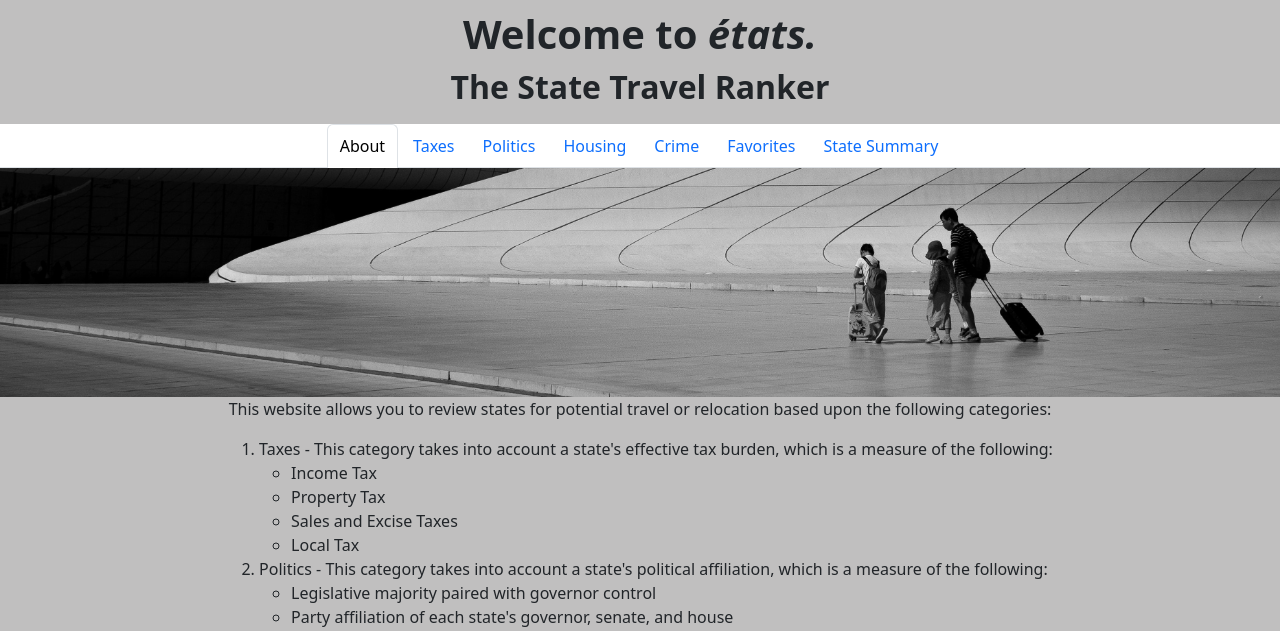
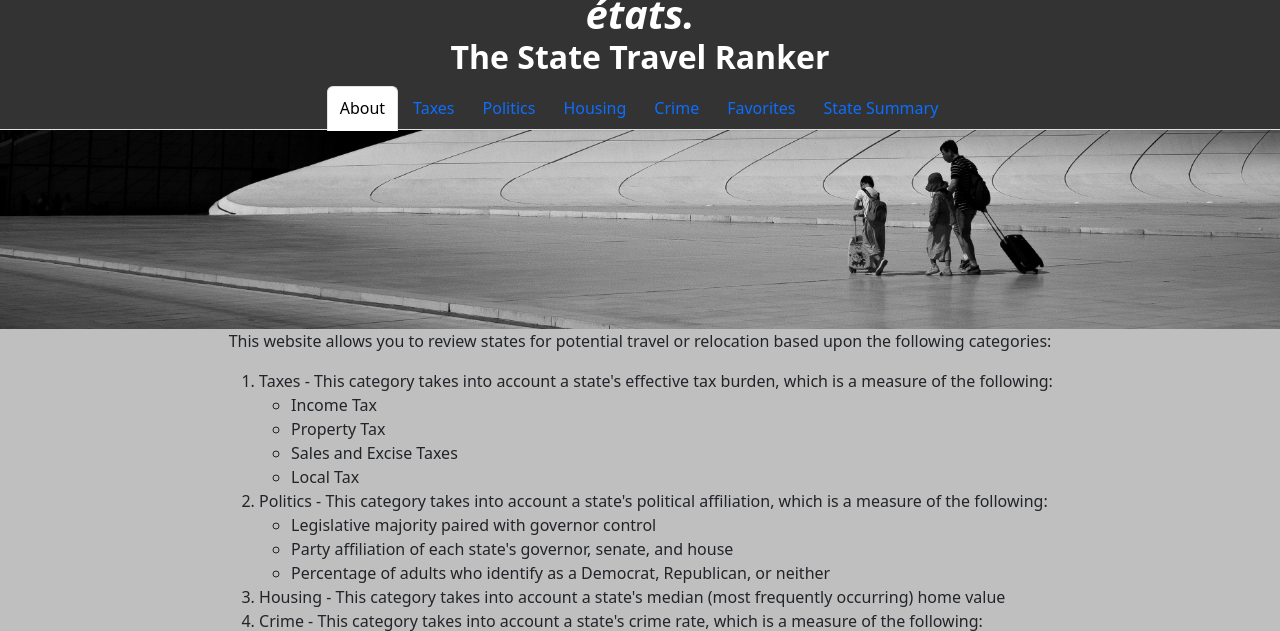
Before and after one commit to josh-on-github/etats, a Django app: page /etats/ in a window 1280 px wide. Shown: the top 631 px of the page. Run offline with Django 4.2, Linux system fonts and the light colour scheme; data comes from the database, SQL or seed files in the repository; data that the repository does not hold is empty; some libraries are stand-ins or nearby versions.

Commit message:
made header a sticky flexbox

```diff
--- a/capstone/etats/static/etats/styles.css
+++ b/capstone/etats/static/etats/styles.css
@@ -1,4 +1,4 @@
-/* body {
+body {
     display: flex;
     flex-direction: column;
     align-items: center;
@@ -9,18 +9,32 @@
 .header {
     display: flex;
     flex-direction: column;
+    justify-content: center;
     align-items: center;
+    height: 120px;
+    width: 100%;
+    padding-top: 10px;
+    padding-bottom: 10px;
+    background-color: #333;
     position: fixed;
     top: 0;
     left: 0;
-    right: 0;
-    background-color: #fff;
-    box-shadow: 0 2px 2px -2px rgba(0, 0, 0, 0.2);
+    z-index: 999;
 }
 
-h1 {
+.header h1 {
+    color: white;
     margin: 0;
-    padding: 10px 0;
+}
+
+.header h2 {
+    color: white;
+    margin: 0;
+}
+
+img {
+    width: 100%;
+    margin-top: 100px;
 }
 
 .nav-tabs {
@@ -31,93 +45,7 @@ h1 {
     align-items: center;
     justify-content: center;
     width: 100%;
-    background-color: #fff;
-    box-shadow: 0 2px 2px -2px rgba(0, 0, 0, 0.2);
-}
-
-.nav-tabs > li {
-    float: left;
-    margin-bottom: -1px;
-}
-
-.nav-tabs > li > a {
-    margin-right: 2px;
-    line-height: 1.428571429;
-    border: 1px solid transparent;
-    border-radius: 4px 4px 0 0;
-    padding: 10px 12px;
-}
-
-.nav-tabs > li > a:hover,
-.nav-tabs > li > a:focus {
-    border-color: #eeeeee #eeeeee #dddddd;
-}
-
-.nav-tabs > .active > a,
-.nav-tabs > .active > a:hover,
-.nav-tabs > .active > a:focus {
-    color: #555555;
-    background-color: #fff;
-    border: 1px solid #ddd;
-}
-
-.image-container {
-    display: flex;
-    align-items: center;
-    justify-content: center;
-    position: fixed;
-    top: 50px;
-    left: 0;
-    right: 0;
-    background-color: #fff;
-    box-shadow: 0 2px 2px -2px rgba(0, 0, 0, 0.2);
-    height: 400px;
-}
-
-.instructions-container {
-    display: flex;
-    flex-direction: column;
-    align-items: center;
-    overflow-y: scroll;
-    margin-top: 450px;
-    height: calc(100% - 450px);
-} */
-
-
-body {
-    display: flex;
-    flex-direction: column;
-    align-items: center;
-    height: 100vh;
-    background-color: rgb(192, 191, 191);
-}
-
-.header {
-    display: flex;
-    flex-direction: row;
-    align-items: center;
-    position: fixed;
-    top: 0;
-    left: 0;
-    right: 0;
-    background-color: #fff;
-    box-shadow: 0 2px 2px -2px rgba(0, 0, 0, 0.2);
-}
-
-h1 {
-    margin: 0;
-    padding: 10px 0;
-}
-
-.nav-tabs {
-    margin-top: 10px;
-    padding-left: 0;
-    list-style: none;
-    display: flex;
-    align-items: center;
-    justify-content: center;
-    width: 100%;
-    background-color: #fff;
+    background-color: #333;
     box-shadow: 0 2px 2px -2px rgba(0, 0, 0, 0.2);
 }
 
--- a/capstone/etats/templates/etats/index.html
+++ b/capstone/etats/templates/etats/index.html
@@ -21,9 +21,9 @@
     <title>{% block title %}états.{% endblock %}</title>
 </head>
 <body>
-    <h1><strong>Welcome to <em>états.</em></strong></h1>
+  <div class="header">
+    <h1><strong><em>états.</em></strong></h1>
     <h2><strong>The State Travel Ranker</strong></h2>
-
     <ul class="nav nav-tabs">
       <li class="nav-item">
         <a class="nav-link{% block index %} active" aria-current="page"{% endblock %} href="{% url 'etats:index' %}">About</a>
@@ -47,8 +47,9 @@
         <a class="nav-link{% block home %}"{% endblock %} href="{% url 'etats:summary' %}">State Summary</a>
       </li>
     </ul>
+  </div>
 
-    <img style="width: 100%;" src="{% static 'etats/gray-fam-leaving.jpg' %}" alt="Father travelling with kids">
+  <img style="width: 100%;" src="{% static 'etats/gray-fam-leaving.jpg' %}" alt="Father travelling with kids">
 
     {% block instructions %}
     <p>This website allows you to review states for potential travel or relocation based upon the following categories:</p>
```
